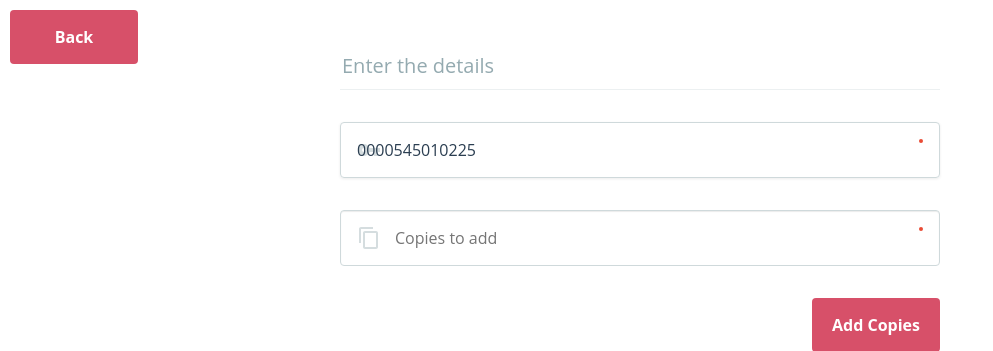
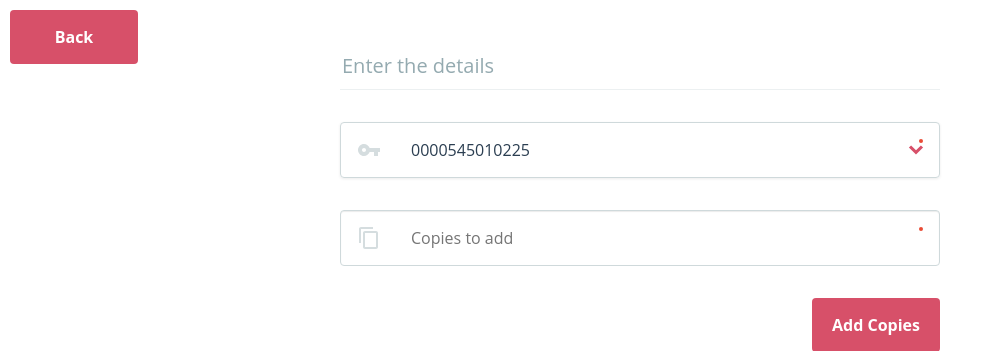
Before and after one commit to David-Baranec/ASOS-library, a PHP site: page /librarian/update_copies.php in a window 1280 px wide. Shown: the part 80-431 px from the top of the page, without its empty margins (0-993 px from the left). Run offline with PHP 8.4, Linux system fonts and the light colour scheme; the visitor is signed in with stand-in values (Sample User, id 1); data comes from the database, SQL or seed files in the repository.

Commit message:
fix: icon hidden

```diff
--- a/src/librarian/css/update_copies_style.css
+++ b/src/librarian/css/update_copies_style.css
@@ -1,6 +1,7 @@
 /*----------Custom Icons----------*/
-.cd-form .icon input {
-  padding-left: 54px !important;
+.cd-form .icon input,
+.cd-form .icon select {
+  padding-left: 70px !important;
 }
 .cd-form .b-isbn {
   background: url("../img/ic_book_isbn.svg") no-repeat 16px center;
--- a/src/librarian/update_copies.php
+++ b/src/librarian/update_copies.php
@@ -59,7 +59,8 @@
 					<p id="error"></p>
 				</div>
 
-				<div class="icon">
+				<div>
+					<p class = "cd-select icon">
 				<select class="b-isbn" name="b_isbn" required>
 					<?php
 						while ($row = $isbnResult->fetch_assoc()) {
@@ -67,6 +68,7 @@
 						}
 					?>
 				</select>
+					</p>
 			</div>
 
 				<div class="icon">
```
